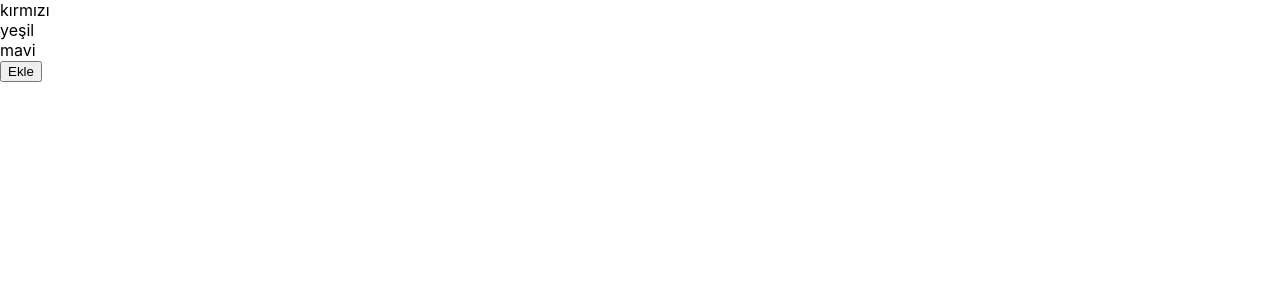
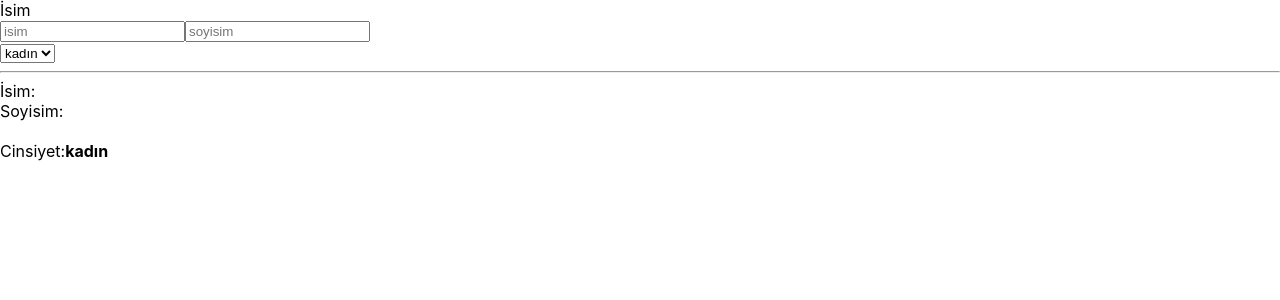
Before and after one commit to iremberber/T-React-File, a React (Create React App) app in the folder hello-react/: page / in a window 1280 px wide. Shown: the top 300 px of the page. Built offline with nearby package versions, Linux system fonts and the light colour scheme.

Commit message:
Form Elemanları için State Kullanımı

```diff
--- a/hello-react/src/App.js
+++ b/hello-react/src/App.js
@@ -1,12 +1,12 @@
 import React from "react";
 
-import Colors from "./components/color";
+import Form from "./components/Form";
 
 
 function App() {
   return(
     <div >
-      <Colors/>
+      <Form/>
 
   </div>
 );
--- /dev/null
+++ b/hello-react/src/components/Form.js
@@ -0,0 +1,34 @@
+import React, {useState} from 'react'
+
+function Form() {
+
+    const[name, setName] = useState("");
+    const[surname, setSurname] = useState("");
+    const[gender, setGender] = useState("1");
+  return (
+    <div>
+      <div>İsim</div>
+      <input placeholder='isim' value={name} onChange={(event) => setName(event.target.value)}/>
+      <input placeholder='soyisim' value={surname} onChange={(event) => setSurname(event.target.value)}/>
+      <div>
+         <select value={gender} onChange={(event) => setGender(event.target.value)}>
+            <option value={0}>erkek</option>
+            <option value={1}>kadın</option>
+         </select>
+       </div>
+<hr/>
+      <div>İsim:
+        <strong>{name}</strong></div>
+
+      <div>Soyisim:<strong>{surname}</strong></div>
+
+    <br/>
+      Cinsiyet:<strong>{gender ==='0' ? "erkek" : "kadın"}</strong>
+
+
+    </div>
+
+  )
+}
+
+export default Form
```
